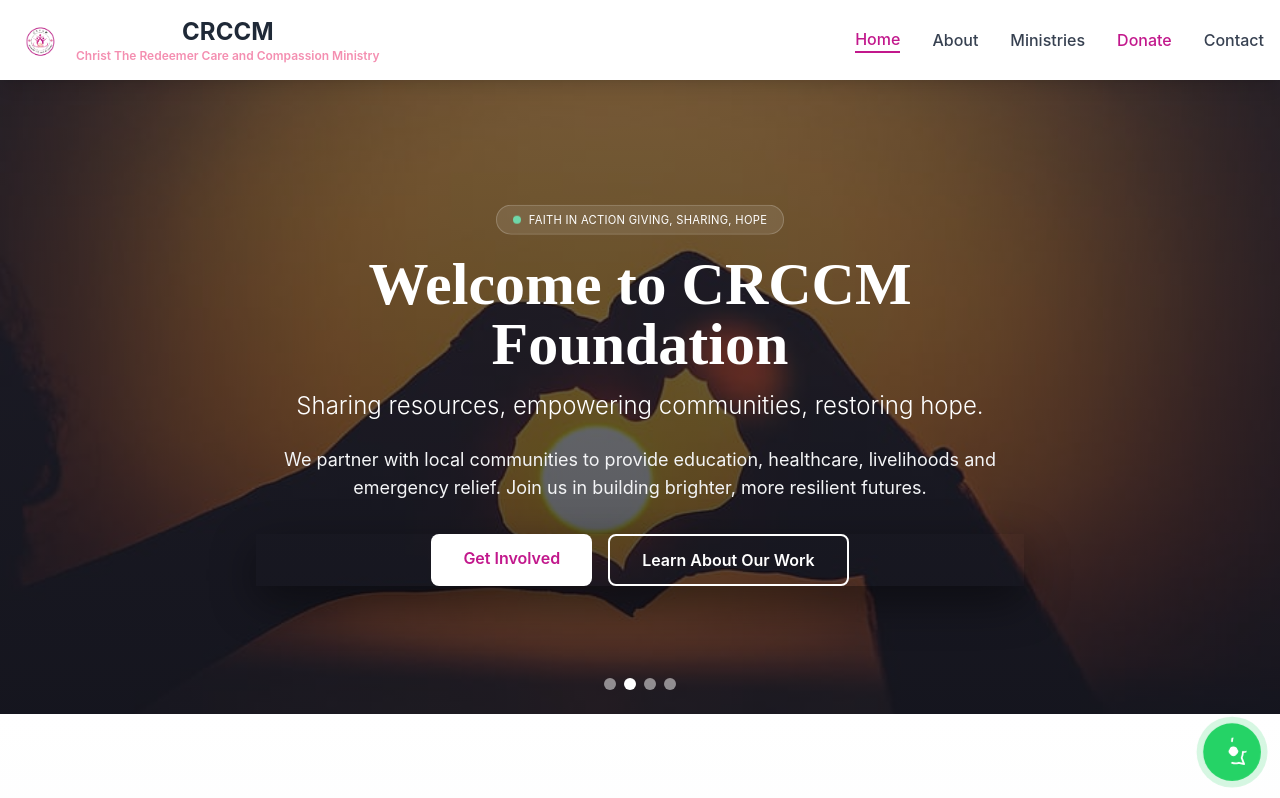
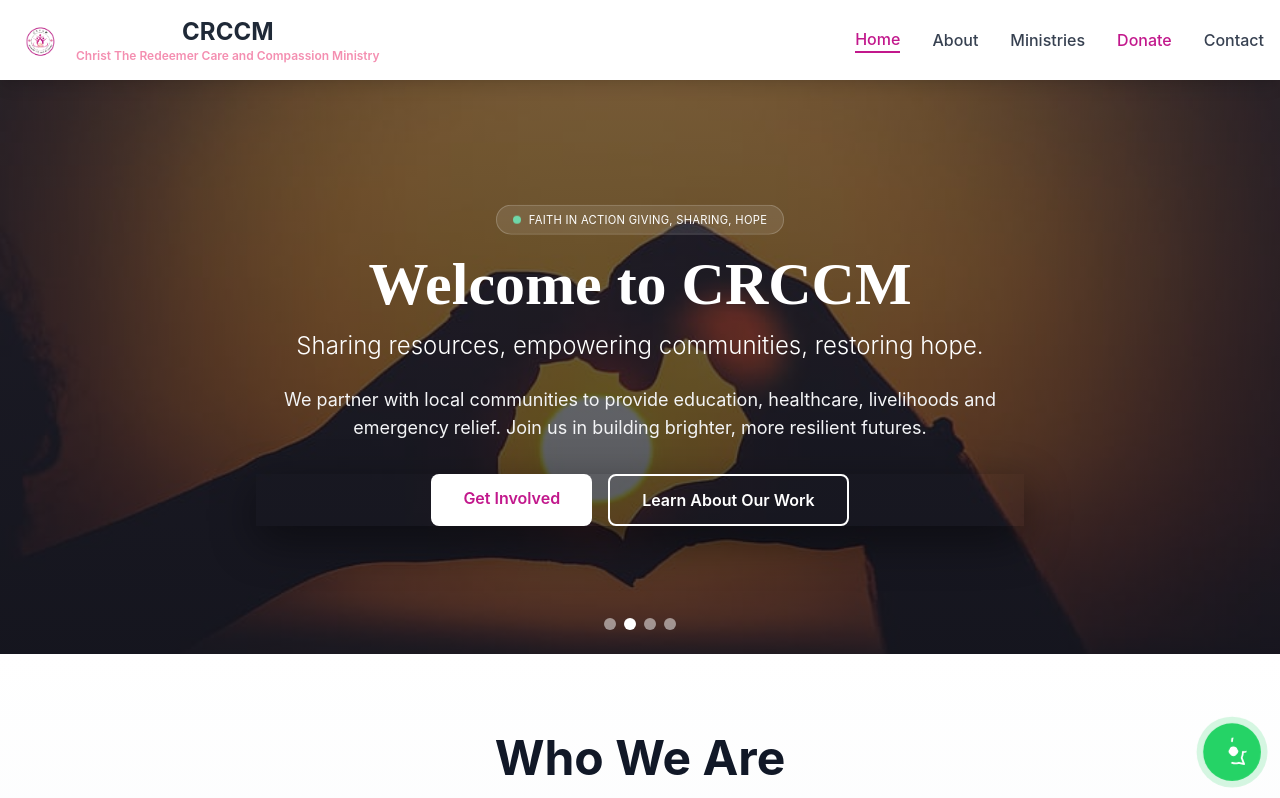
Before and after one commit to Aboki008/CRCMM-WEBSITE, a React (Create React App) app: page / in a window 1280 px wide. Shown: the top 798 px of the page. Built offline with nearby package versions, Linux system fonts and the light colour scheme.

Commit message:
Your message

```diff
--- a/src/components/Footer.js
+++ b/src/components/Footer.js
@@ -14,7 +14,7 @@
                 <span className="text-white font-bold">C</span>
               </div>
               <div>
-                <h3 className="text-xl font-bold">CRCCM Foundation</h3>
+                <h3 className="text-xl font-bold">CRCCM</h3>
                 <p className="text-secondary text-sm">Empowering communities through giving & service</p>
               </div>
             </div>
--- a/src/components/Hero.js
+++ b/src/components/Hero.js
@@ -72,7 +72,7 @@
             className="text-4xl lg:text-6xl font-bold mb-4 font-serif hero-title-animate"
             style={{ animationDelay: '0.1s' }}
           >
-            Welcome to CRCCM Foundation
+            Welcome to CRCCM
           </h1>
           <p
             className="text-xl lg:text-2xl mb-6 font-light hero-subtitle-animate"
```
